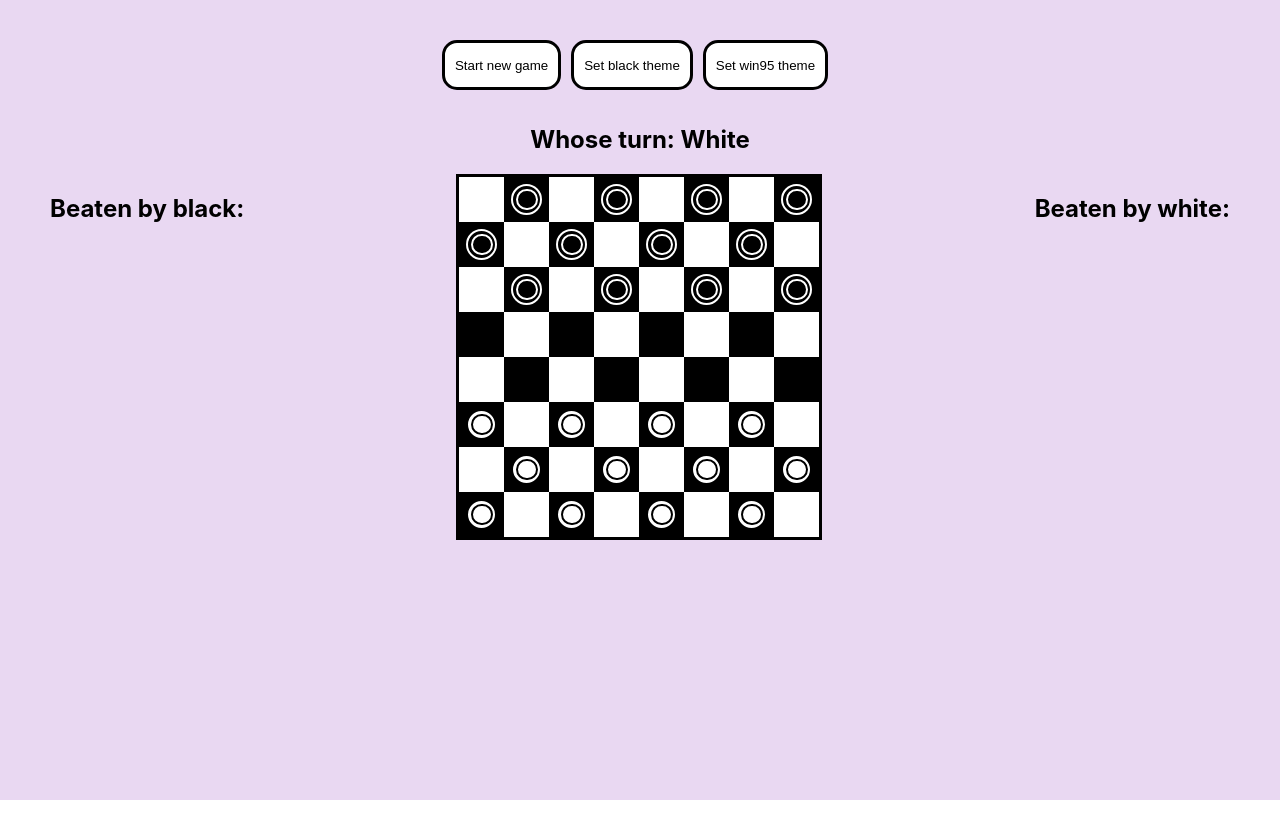
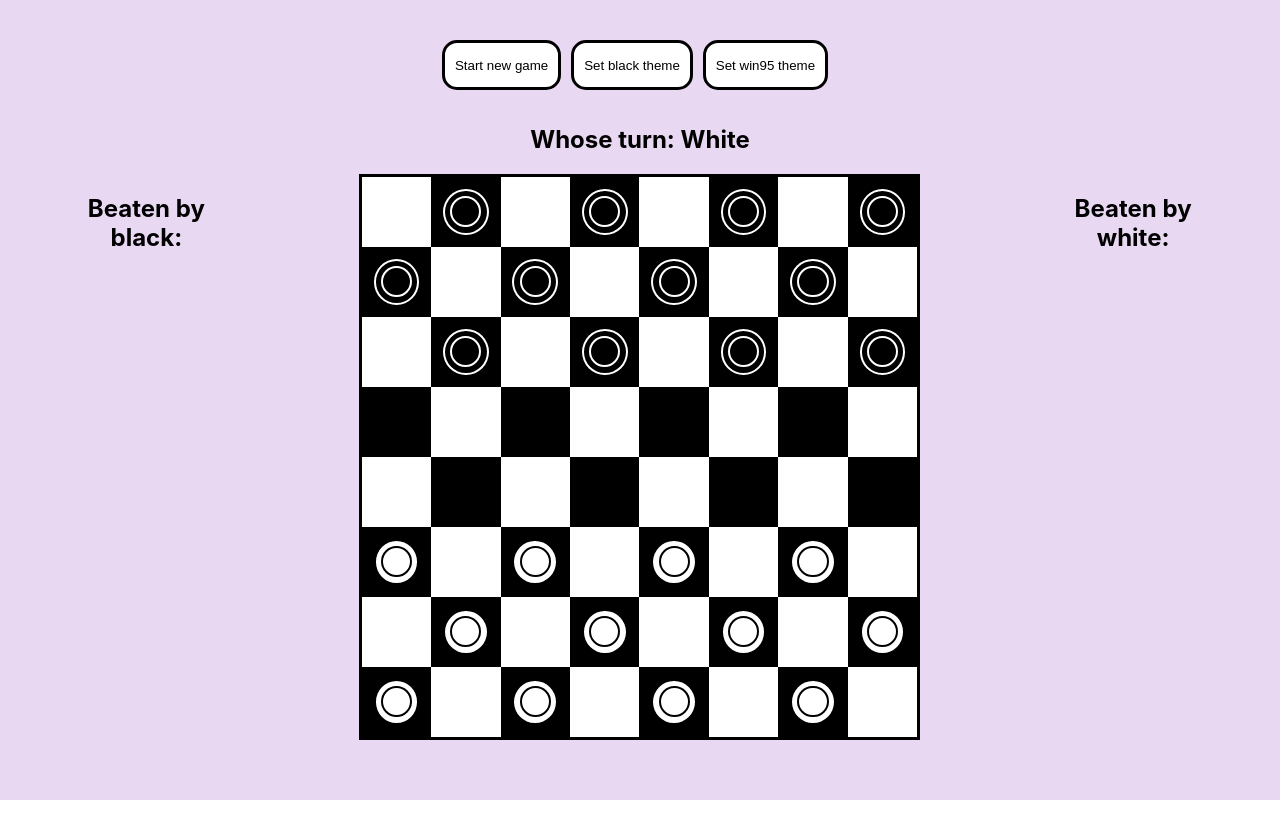
Before and after one commit to alexmoiseyenko/checkers, a React (Create React App) app: page / in a window 1280 px wide. Shown: the top 838 px of the page. Before the commit the page ends 800 px from the top, so only its background shows below. Built offline with nearby package versions, Linux system fonts and the light colour scheme; the HTML template or start-up script is replaced by a standard one.

Commit message:
fix: cropped board

```diff
--- a/src/components/Board/Board.module.scss
+++ b/src/components/Board/Board.module.scss
@@ -1,37 +1,33 @@
 @import "src/styles/variables";
+
+.boardWrapper {
+  display: flex;
+  align-items: start;
+  justify-content: center;
+}
 
 .board {
   position: relative;
-  width: 800px;
-  height: 800px;
+  width: 80%;
+  height: 80%;
   display: grid;
   background: #fff;
   border: 3px solid #000;
   user-select: none;
 
   @media screen and (max-width: $desktop-xl) {
-    width: 360px;
-    height: 360px;
-  }
-
-  @media screen and (max-width: $desktop) {
-    width: 448px;
-    height: 448px;
-  }
-
-  @media screen and (max-width: $laptop) {
-    width: 800px;
-    height: 800px;
+    width: 70%;
+    height: 70%;
   }
 
   @media screen and (max-width: $tablet) {
-    width: 448px;
-    height: 448px;
+    width: 70%;
+    height: 70%;
   }
 
   @media screen and (max-width: $mobile) {
-    width: 288px;
-    height: 288px;
+    width: 78%;
+    height: 78%;
     margin: 0;
   }
 }
@@ -110,4 +106,12 @@ ul {
 
 .title {
   width: 100%;
+
+  @media screen and (max-width: $laptop) {
+    margin-top: 0;
+  }
+
+  @media screen and (max-width: $mobile) {
+    font-size: 18px;
+  }
 }
--- a/src/components/Board/Board.tsx
+++ b/src/components/Board/Board.tsx
@@ -1,12 +1,13 @@
 import clsx from "clsx";
-import {observer} from "mobx-react-lite";
+import { observer } from "mobx-react-lite";
 
 import styles from "./Board.module.scss";
 import Piece from "../Piece/Piece";
-import React from "react";
-import {CellProps} from "../../interfaces/interfaces";
+import React, { useMemo } from "react";
+import { CellProps } from "../../interfaces/interfaces";
 import ThemeStore from "../../store/theme/ThemeStore";
-import {Theme} from "../../enums/Theme";
+import { Theme } from "../../enums/Theme";
+import useWindowSize from "../../utils/hooks/useWindowSize";
 
 interface BoardProps {
     board: CellProps[];
@@ -72,12 +73,30 @@ const Board: React.FC<BoardProps> = observer((props): JSX.Element => {
         }
     }
 
+    const {
+        height: screenHeight,
+        width: screenWidth,
+    } = useWindowSize();
+
+    const boardSize = useMemo(() => {
+        return screenWidth > screenHeight ?
+            screenHeight : screenWidth;
+    }, [screenWidth, screenHeight]);
+
     return (
-        <div className={clsx(
-            styles.board,
-            {[styles.boardWin95]: themeStore.theme === Theme.Win95},
-        )}>
-            {cells}
+        <div
+            style={{
+                width: boardSize,
+                height: boardSize,
+            }}
+            className={styles.boardWrapper}
+        >
+            <div className={clsx(
+                styles.board,
+                {[styles.boardWin95]: themeStore.theme === Theme.Win95},
+            )}>
+                {cells}
+            </div>
         </div>
     );
 });
--- a/src/components/Menu/Menu.module.scss
+++ b/src/components/Menu/Menu.module.scss
@@ -10,6 +10,7 @@
 }
 
 .burgerWrapper {
+    position: absolute;
     margin-left: 25px;
 }
 
```
